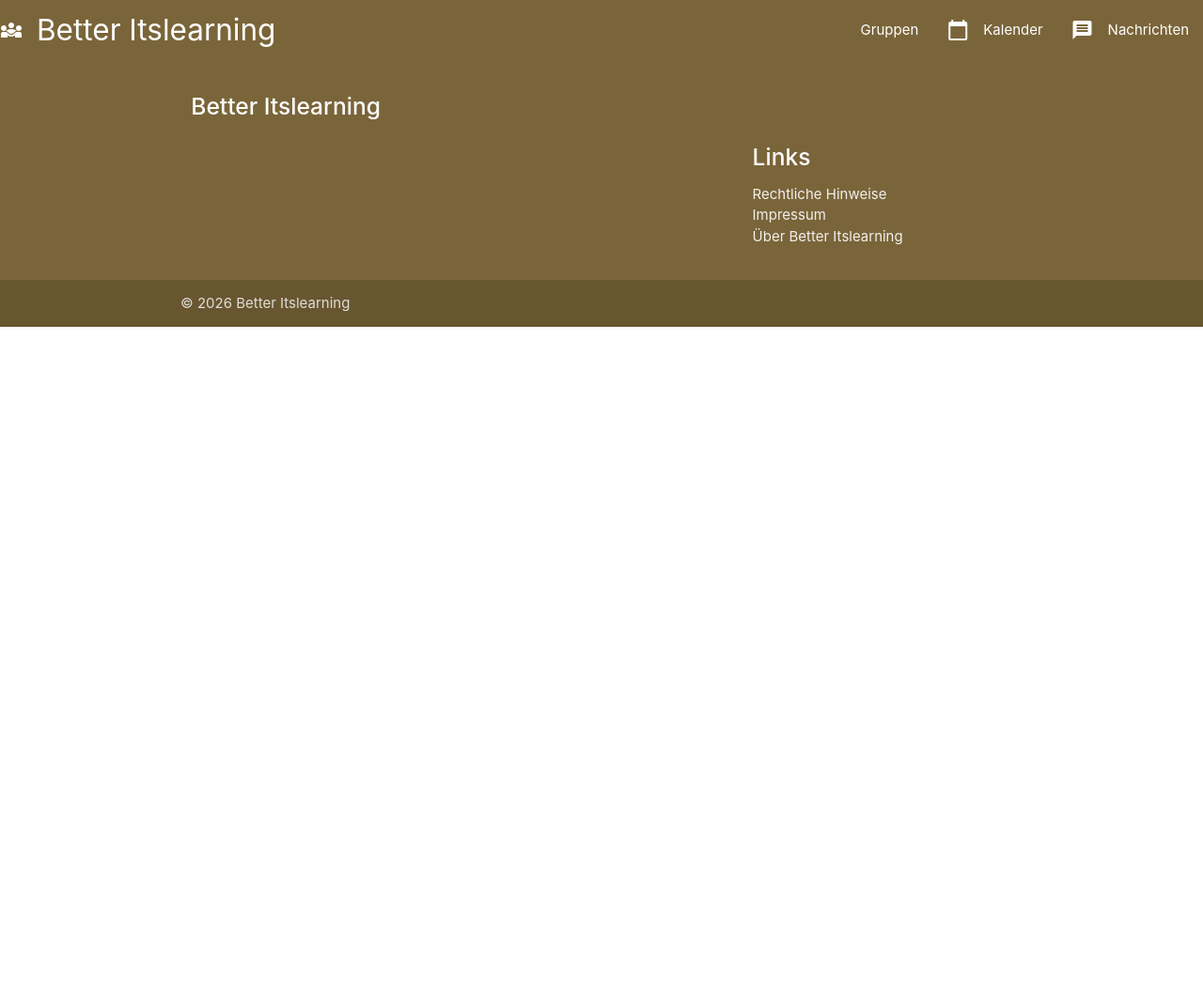
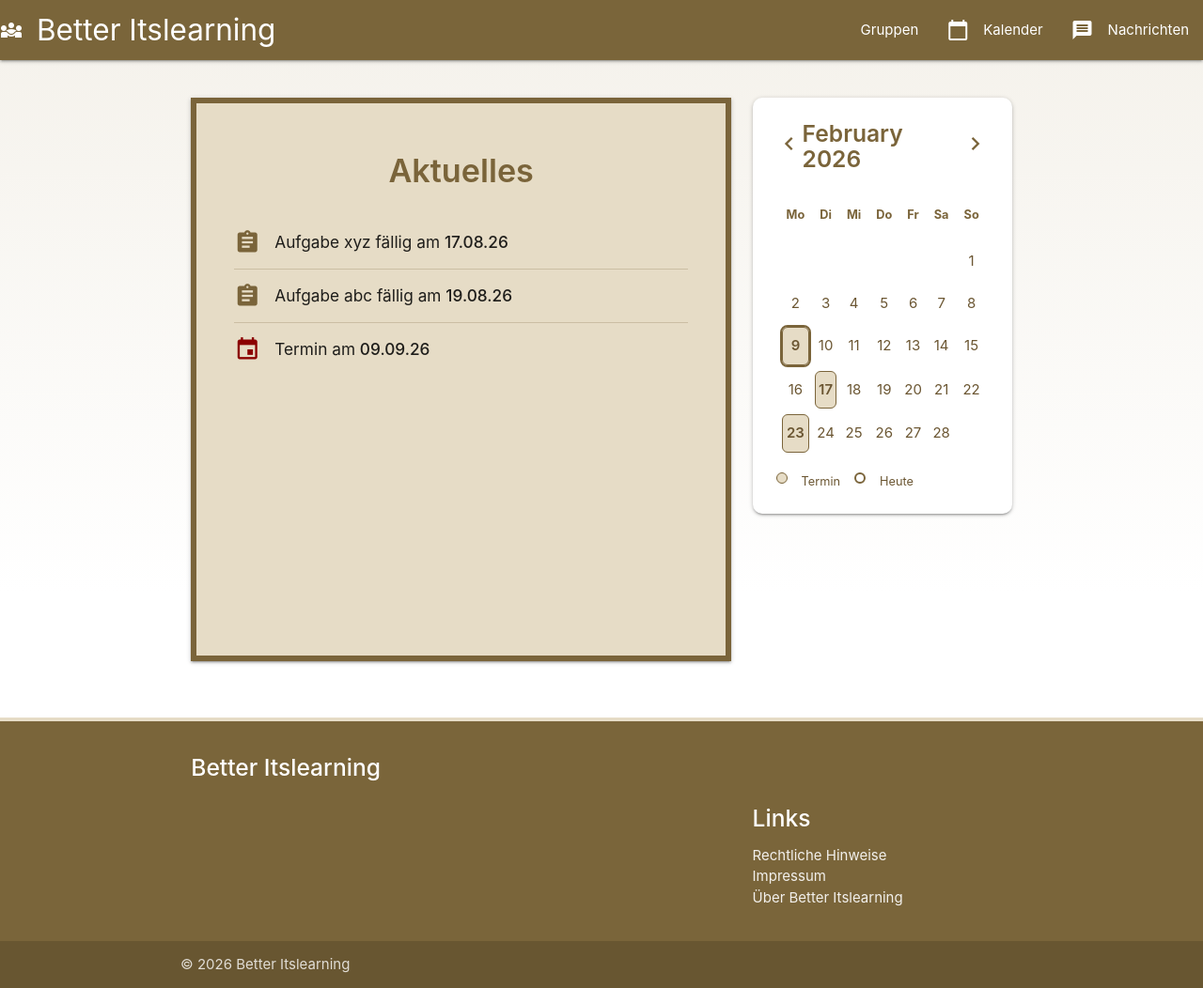
Before and after one commit to KyraOnThePhone/goGroup, a PHP site: page / in a window 1280 px wide. Shown: the whole page at 94% size. Before the commit the page ends 348 px from the top, so only its background shows below. Run offline with PHP 8.4, Linux system fonts and the light colour scheme.

Commit message:
landing page

```diff
--- /dev/null
+++ b/webserver_data/components/calendar.php
@@ -0,0 +1,84 @@
+<?php
+$month = isset($_GET['month']) ? (int)$_GET['month'] : date('n');
+$year  = isset($_GET['year'])  ? (int)$_GET['year']  : date('Y');
+
+if ($month < 1) {
+    $month = 12;
+    $year--;
+} elseif ($month > 12) {
+    $month = 1;
+    $year++;
+}
+
+$firstDayOfMonth = date('N', strtotime("$year-$month-01"));
+$daysInMonth = date('t', strtotime("$year-$month-01"));
+
+$monthName = date('F Y', strtotime("$year-$month-01"));
+
+$termine = [9, 17, 23];
+?>
+
+<div class="side-box kalender-box z-depth-1">
+
+    <div class="kalender-nav">
+        <a href="?month=<?= $month - 1 ?>&year=<?= $year ?>">
+            <i class="material-icons">chevron_left</i>
+        </a>
+
+        <h5><?= $monthName ?></h5>
+
+        <a href="?month=<?= $month + 1 ?>&year=<?= $year ?>">
+            <i class="material-icons">chevron_right</i>
+        </a>
+    </div>
+
+    <table class="kalender">
+        <thead>
+            <tr>
+                <th>Mo</th><th>Di</th><th>Mi</th>
+                <th>Do</th><th>Fr</th><th>Sa</th><th>So</th>
+            </tr>
+        </thead>
+        <tbody>
+            <?php
+            echo "<tr>";
+
+            for ($i = 1; $i < $firstDayOfMonth; $i++) {
+                echo "<td></td>";
+            }
+
+            for ($day = 1; $day <= $daysInMonth; $day++) {
+
+                $classes = [];
+
+                if (in_array($day, $termine)) {
+                    $classes[] = 'termin';
+                }
+
+                if (
+                    $day == date('j') &&
+                    $month == date('n') &&
+                    $year == date('Y')
+                ) {
+                    $classes[] = 'heute';
+                }
+
+                $classAttr = $classes ? ' class="'.implode(' ', $classes).'"' : '';
+                echo "<td$classAttr>$day</td>";
+
+                if ((($day + $firstDayOfMonth - 1) % 7) === 0 && $day !== $daysInMonth) {
+                    echo "</tr><tr>";
+                }
+            }
+
+            echo "</tr>";
+            ?>
+        </tbody>
+    </table>
+
+    <div class="kalender-legende">
+        <span class="punkt termin"></span> Termin
+        <span class="punkt heute"></span> Heute
+    </div>
+
+</div>
--- a/webserver_data/index.php
+++ b/webserver_data/index.php
@@ -1,14 +1,40 @@
 <!DOCTYPE html>
 <html lang="de">
 <?php include 'components/head.php'; ?>
+
 <body>
-    <?php include 'components/header.php'; ?>
+<?php include 'components/header.php'; ?>
 
-    <main>
+<main class="container">
+    <div class="row">
 
-    </main>
+        <div class="col s12 m8">
+            <div class="aktuelles-box z-depth-1">
+                <h4 class="center-align aktuelles-title">Aktuelles</h4>
 
-    <?php include 'components/footer.php'; ?>
+                <div class="aktuelles-item">
+                    <i class="material-icons">assignment</i>
+                    <span>Aufgabe xyz fällig am <strong>17.08.26</strong></span>
+                </div>
+
+                <div class="aktuelles-item">
+                    <i class="material-icons">assignment</i>
+                    <span>Aufgabe abc fällig am <strong>19.08.26</strong></span>
+                </div>
+
+                <div class="aktuelles-item termin">
+                    <i class="material-icons">event</i>
+                    <span>Termin am <strong>09.09.26</strong></span>
+                </div>
+            </div>
+        </div>
+        <div class="col s12 m4">
+            <?php include 'components/calendar.php'; ?>
+        </div>
+
+    </div>
+</main>
+
+<?php include 'components/footer.php'; ?>
 </body>
-
 </html>
--- a/webserver_data/style.css
+++ b/webserver_data/style.css
@@ -1,27 +1,36 @@
+
+
+body {
+    background: linear-gradient(
+        180deg,
+        #f4f1ea 0%,
+        #ffffff 60%
+    );
+}
+
+
 
 .main-nav {
     background-color: #7a653a;
 }
 
 .main-nav .brand-logo,
-.main-nav a {
-    color: #ffffff;
-}
-
-
+.main-nav a,
 .main-nav i.material-icons {
     color: #ffffff;
 }
-
 
 .main-nav ul li a:hover {
     background-color: rgba(255, 255, 255, 0.15);
 }
 
 
+
 footer.page-footer.main-footer {
     background-color: #7a653a;
     color: #ffffff;
+    margin-top: 60px;
+    border-top: 4px solid #e6dcc6;
 }
 
 footer.page-footer.main-footer h5 {
@@ -43,3 +52,138 @@ footer.page-footer.main-footer .footer-copyright {
     background-color: rgba(0, 0, 0, 0.15);
     padding: 10px 0;
 }
+
+
+
+.aktuelles-box {
+    background-color: #e6dcc6;
+    border: 6px solid #7a643a;
+    padding: 30px 40px;
+    margin-top: 40px;
+    min-height: 600px;
+}
+
+.aktuelles-title {
+    color: #7a643a;
+    font-weight: 600;
+    margin-bottom: 30px;
+}
+
+
+.aktuelles-item {
+    display: flex;
+    align-items: center;
+    gap: 15px;
+    padding: 14px 0;
+    border-bottom: 1px solid rgba(122, 100, 58, 0.25);
+    font-size: 1.15rem;
+}
+
+.aktuelles-item:last-child {
+    border-bottom: none;
+}
+
+.aktuelles-item i {
+    color: #7a643a;
+    font-size: 28px;
+}
+
+.aktuelles-item.termin i {
+    color: #8b0000;
+}
+
+
+
+.side-box {
+    background-color: #ffffff;
+    border-radius: 10px;
+    padding: 25px;
+    margin-top: 40px;
+}
+
+.side-box h5 {
+    color: #7a643a;
+    margin-bottom: 20px;
+}
+
+.side-box p {
+    font-size: 1.1rem;
+    margin-bottom: 12px;
+}
+
+
+
+.kalender-nav {
+    display: flex;
+    justify-content: space-between;
+    align-items: center;
+    margin-bottom: 15px;
+}
+
+.kalender-nav h5 {
+    margin: 0;
+    color: #7a643a;
+    font-weight: 600;
+}
+
+.kalender-nav i {
+    color: #7a643a;
+    font-size: 28px;
+}
+
+.kalender {
+    width: 100%;
+    border-collapse: separate;
+    border-spacing: 6px;
+}
+
+.kalender th {
+    text-align: center;
+    font-size: 0.85rem;
+    color: #7a643a;
+}
+
+.kalender td {
+    text-align: center;
+    padding: 8px 0;
+    border-radius: 6px;
+    color: #6b5632;
+}
+
+.kalender td:hover {
+    background-color: rgba(122, 100, 58, 0.12);
+}
+
+.kalender td.termin {
+    background-color: #e6dcc6;
+    border: 1px solid #7a643a;
+    font-weight: 600;
+}
+
+.kalender td.heute {
+    outline: 2px solid #7a643a;
+}
+
+.kalender-legende {
+    margin-top: 15px;
+    display: flex;
+    gap: 15px;
+    font-size: 0.85rem;
+    color: #6b5632;
+}
+
+.kalender-legende .punkt {
+    width: 12px;
+    height: 12px;
+    border-radius: 50%;
+    display: inline-block;
+}
+
+.kalender-legende .punkt.termin {
+    background-color: #e6dcc6;
+    border: 1px solid #7a643a;
+}
+
+.kalender-legende .punkt.heute {
+    border: 2px solid #7a643a;
+}
```
Also changed, not shown: webserver_data/login.php (+34 -34 lines).
